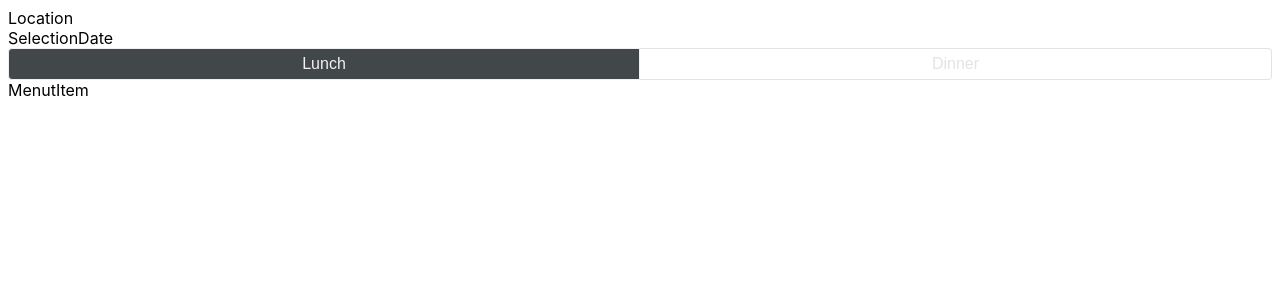
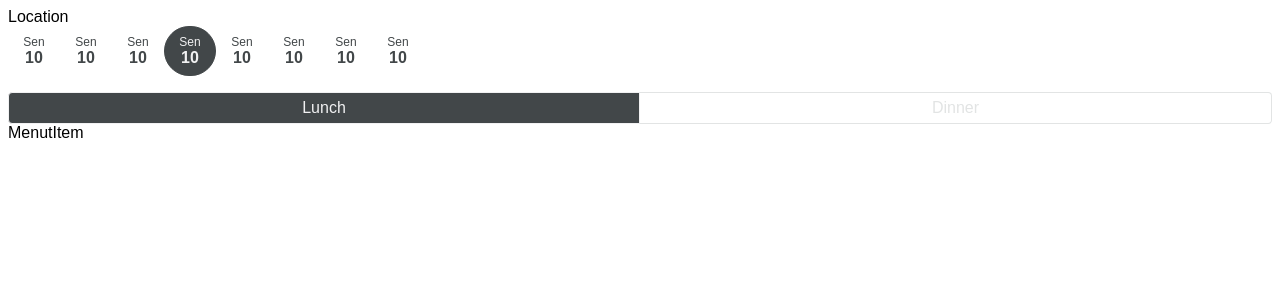
Before and after one commit to nuryawanandri/be103da8354e731239ac6365db6c24fd84e7aaae, a React (Create React App) app: page / in a window 1280 px wide. Shown: the top 300 px of the page. Built offline with nearby package versions, Linux system fonts and the light colour scheme.

Commit message:
adding component selection date

```diff
--- a/src/App.js
+++ b/src/App.js
@@ -2,13 +2,14 @@ import React from "react";
 
 import { ContainerBox } from "./App.sc";
 
+import SelectionDate from "./component/SelectionDate/SelectionDate";
 import LunchDinnerButton from "./component/LunchDinnerButton/LunchDinnerButton";
 
 function App() {
   return (
     <ContainerBox>
       <div>Location</div>
-      <div>SelectionDate</div>
+      <SelectionDate />
       <LunchDinnerButton />
       <div>MenutItem</div>
     </ContainerBox>
--- a/src/App.sc.js
+++ b/src/App.sc.js
@@ -2,4 +2,5 @@ import styled from "styled-components";
 
 export const ContainerBox = styled.div`
   padding: 8px;
+  font-family: sans-serif;
 `;
--- a/src/component/SelectionDate/SelectionDate.js
+++ b/src/component/SelectionDate/SelectionDate.js
@@ -1,16 +1,51 @@
 import React from "react";
+
+import {
+  WrapperDate,
+  DateCell,
+  DayLabel,
+  DateNumber,
+  DateContainer,
+} from "./SelectionDate.sc";
 
 const SelectionDate = () => {
   return (
-    <div>
-      <div></div>
-      <div></div>
-      <div></div>
-      <div></div>
-      <div></div>
-      <div></div>
-      <div></div>
-    </div>
+    <WrapperDate>
+      <DateContainer>
+        <DateCell>
+          <DayLabel>Sen</DayLabel>
+          <DateNumber>10</DateNumber>
+        </DateCell>
+        <DateCell>
+          <DayLabel>Sen</DayLabel>
+          <DateNumber>10</DateNumber>
+        </DateCell>
+        <DateCell>
+          <DayLabel>Sen</DayLabel>
+          <DateNumber>10</DateNumber>
+        </DateCell>
+        <DateCell isSelected>
+          <DayLabel>Sen</DayLabel>
+          <DateNumber>10</DateNumber>
+        </DateCell>
+        <DateCell>
+          <DayLabel>Sen</DayLabel>
+          <DateNumber>10</DateNumber>
+        </DateCell>
+        <DateCell>
+          <DayLabel>Sen</DayLabel>
+          <DateNumber>10</DateNumber>
+        </DateCell>
+        <DateCell>
+          <DayLabel>Sen</DayLabel>
+          <DateNumber>10</DateNumber>
+        </DateCell>
+        <DateCell>
+          <DayLabel>Sen</DayLabel>
+          <DateNumber>10</DateNumber>
+        </DateCell>
+      </DateContainer>
+    </WrapperDate>
   );
 };
 
--- a/src/component/SelectionDate/SelectionDate.sc.js
+++ b/src/component/SelectionDate/SelectionDate.sc.js
@@ -1 +1,42 @@
 import styled from "styled-components";
+
+export const WrapperDate = styled.div`
+  display: flex;
+  justify-content: space-between;
+  margin-bottom: 16px;
+  overflow-x: scroll;
+`;
+
+export const DateContainer = styled.div`
+  display: flex;
+`;
+
+export const DateCell = styled.div`
+  display: flex;
+  flex-direction: column;
+  justify-content: center;
+  color: ${(props) => (props.isSelected ? "#f1f1f2" : "#424749")};
+  border: 1px solid ${(props) => (props.isSelected ? "#424749" : "#ffffff")};
+  background-color: ${(props) => (props.isSelected ? "#424749" : "#ffffff")};
+  border-radius: 25px;
+  height: 48px;
+  width: 50px;
+  align-items: center;
+
+  div:first-child {
+    font-size: 12px;
+  }
+
+  div:last-child {
+    font-size: 16px;
+    font-weight: 600;
+  }
+`;
+
+export const DayLabel = styled.div`
+  font-size: 12px;
+`;
+
+export const DateNumber = styled.div`
+  font-size: 16px;
+`;
```
